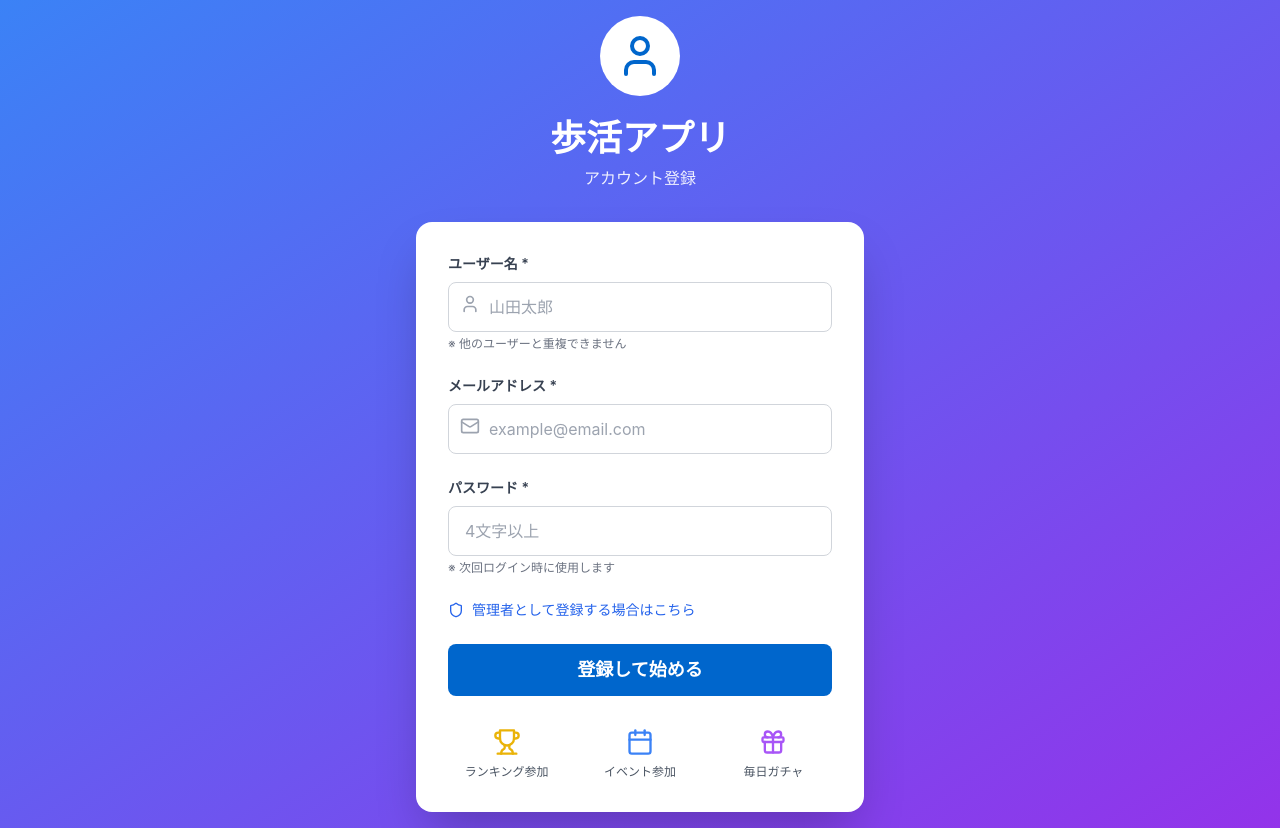
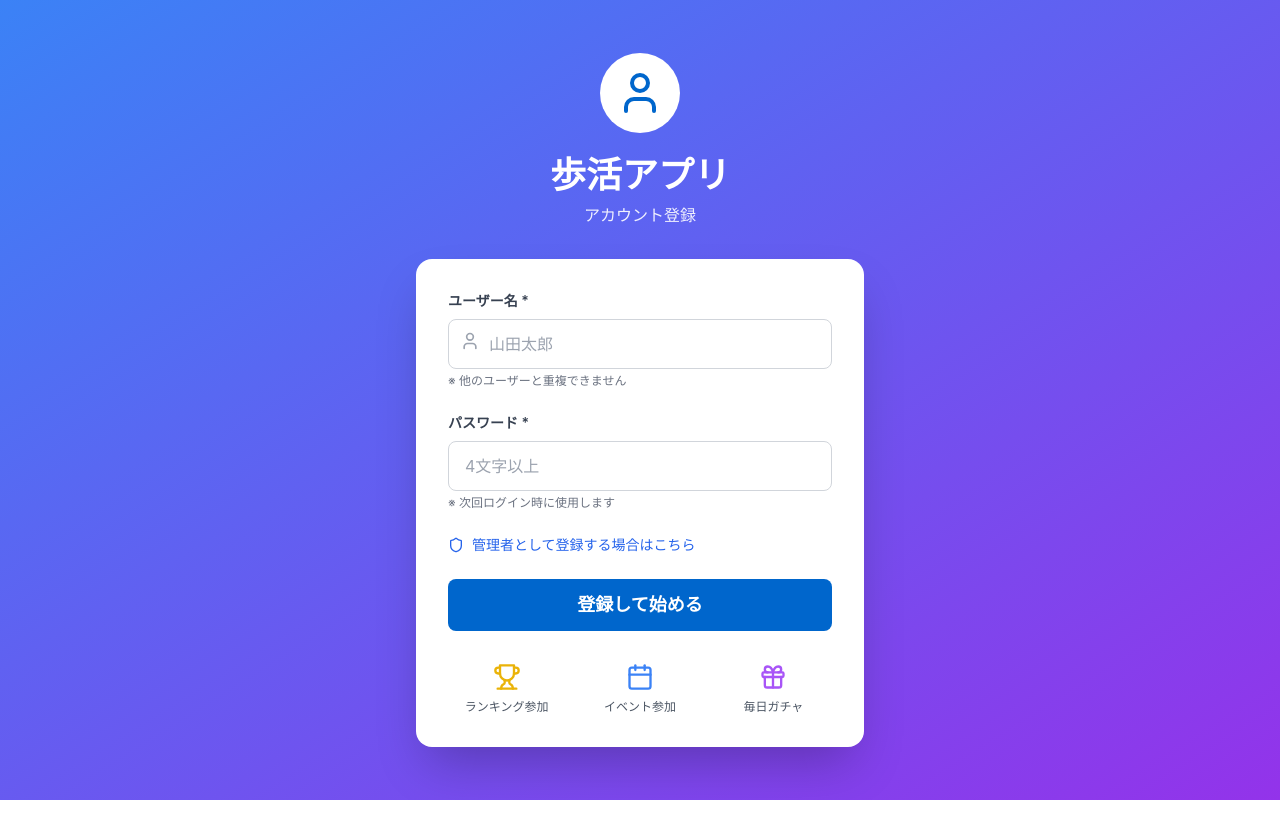
Before and after one commit to kamo6314-wq/walking-app, a Next.js app: page / in a window 1280 px wide. Both pictures are taken after a click on the button "アカウントをお持ちでない方はこちら". After the commit the page ends 800 px from the top, so only its background shows below. Built offline with nearby package versions, Linux system fonts and the light colour scheme.

Commit message:
Remove email field from registration and profile

```diff
--- a/components/ProfileSettings.tsx
+++ b/components/ProfileSettings.tsx
@@ -5,7 +5,6 @@ import { Camera, Save } from 'lucide-react'
 
 export default function ProfileSettings() {
   const [username, setUsername] = useState('')
-  const [email, setEmail] = useState('')
   const [avatar, setAvatar] = useState('')
 
   useEffect(() => {
@@ -13,7 +12,6 @@ export default function ProfileSettings() {
     if (user) {
       const data = JSON.parse(user)
       setUsername(data.username || '')
-      setEmail(data.email || '')
       setAvatar(data.avatar || '')
     }
   }, [])
@@ -30,13 +28,21 @@ export default function ProfileSettings() {
   }
 
   const handleSave = () => {
-    const user = {
+    const currentUser = JSON.parse(localStorage.getItem('currentUser') || '{}')
+    const updatedUser = {
+      ...currentUser,
       username,
-      email,
-      avatar,
-      registeredAt: new Date().toISOString()
+      avatar
     }
-    localStorage.setItem('currentUser', JSON.stringify(user))
+    localStorage.setItem('currentUser', JSON.stringify(updatedUser))
+
+    // registeredUsersも更新
+    const users = JSON.parse(localStorage.getItem('registeredUsers') || '[]')
+    const updatedUsers = users.map((u: any) =>
+      u.id === currentUser.id ? updatedUser : u
+    )
+    localStorage.setItem('registeredUsers', JSON.stringify(updatedUsers))
+
     alert('プロフィールを更新しました')
   }
 
@@ -80,16 +86,6 @@ export default function ProfileSettings() {
           />
         </div>
 
-        <div>
-          <label className="block text-sm font-semibold mb-2">メールアドレス</label>
-          <input
-            type="email"
-            value={email}
-            onChange={(e) => setEmail(e.target.value)}
-            className="w-full border rounded-lg px-4 py-2"
-          />
-        </div>
-
         <button
           onClick={handleSave}
           className="w-full bg-blue-600 text-white py-3 rounded-lg font-bold hover:bg-blue-700 flex items-center justify-center gap-2"
--- a/components/Register.tsx
+++ b/components/Register.tsx
@@ -1,7 +1,7 @@
 'use client'
 
 import { useState } from 'react'
-import { User, Mail, Trophy, Calendar, Gift, Shield } from 'lucide-react'
+import { User, Trophy, Calendar, Gift, Shield } from 'lucide-react'
 
 interface RegisterProps {
   onRegister: (isAdmin: boolean) => void
@@ -9,7 +9,6 @@ interface RegisterProps {
 
 export default function Register({ onRegister }: RegisterProps) {
   const [username, setUsername] = useState('')
-  const [email, setEmail] = useState('')
   const [password, setPassword] = useState('')
   const [inviteCode, setInviteCode] = useState('')
   const [showInviteCode, setShowInviteCode] = useState(false)
@@ -19,13 +18,12 @@ export default function Register({ onRegister }: RegisterProps) {
     return users.some((u: any) => u.username === username)
   }
 
-  const registerUser = (username: string, email: string, password: string, isAdmin: boolean) => {
+  const registerUser = (username: string, password: string, isAdmin: boolean) => {
     const users = JSON.parse(localStorage.getItem('registeredUsers') || '[]')
 
     const newUser = {
       id: Date.now().toString(),
       username,
-      email,
       password, // 本番環境ではハッシュ化必須
       isAdmin,
       registeredAt: new Date().toISOString(),
@@ -46,11 +44,6 @@ export default function Register({ onRegister }: RegisterProps) {
       return
     }
 
-    if (!email.trim() || !email.includes('@')) {
-      alert('正しいメールアドレスを入力してください')
-      return
-    }
-
     if (!password || password.length < 4) {
       alert('パスワードは4文字以上で入力してください')
       return
@@ -66,7 +59,7 @@ export default function Register({ onRegister }: RegisterProps) {
     const isAdmin = inviteCode === '0325'
 
     // ユーザー登録
-    const user = registerUser(username, email, password, isAdmin)
+    const user = registerUser(username, password, isAdmin)
 
     // 現在のユーザーとして設定
     localStorage.setItem('currentUser', JSON.stringify(user))
@@ -155,22 +148,6 @@ export default function Register({ onRegister }: RegisterProps) {
 
           <div className="mb-6">
             <label className="block text-sm font-semibold text-gray-700 mb-2">
-              メールアドレス *
-            </label>
-            <div className="relative">
-              <Mail className="absolute left-3 top-3 text-gray-400" size={20} />
-              <input
-                type="email"
-                value={email}
-                onChange={(e) => setEmail(e.target.value)}
-                className="w-full pl-10 pr-4 py-3 border border-gray-300 rounded-lg focus:ring-2 focus:ring-blue-500 focus:border-transparent"
-                placeholder="example@email.com"
-              />
-            </div>
-          </div>
-
-          <div className="mb-6">
-            <label className="block text-sm font-semibold text-gray-700 mb-2">
               パスワード *
             </label>
             <input
```
